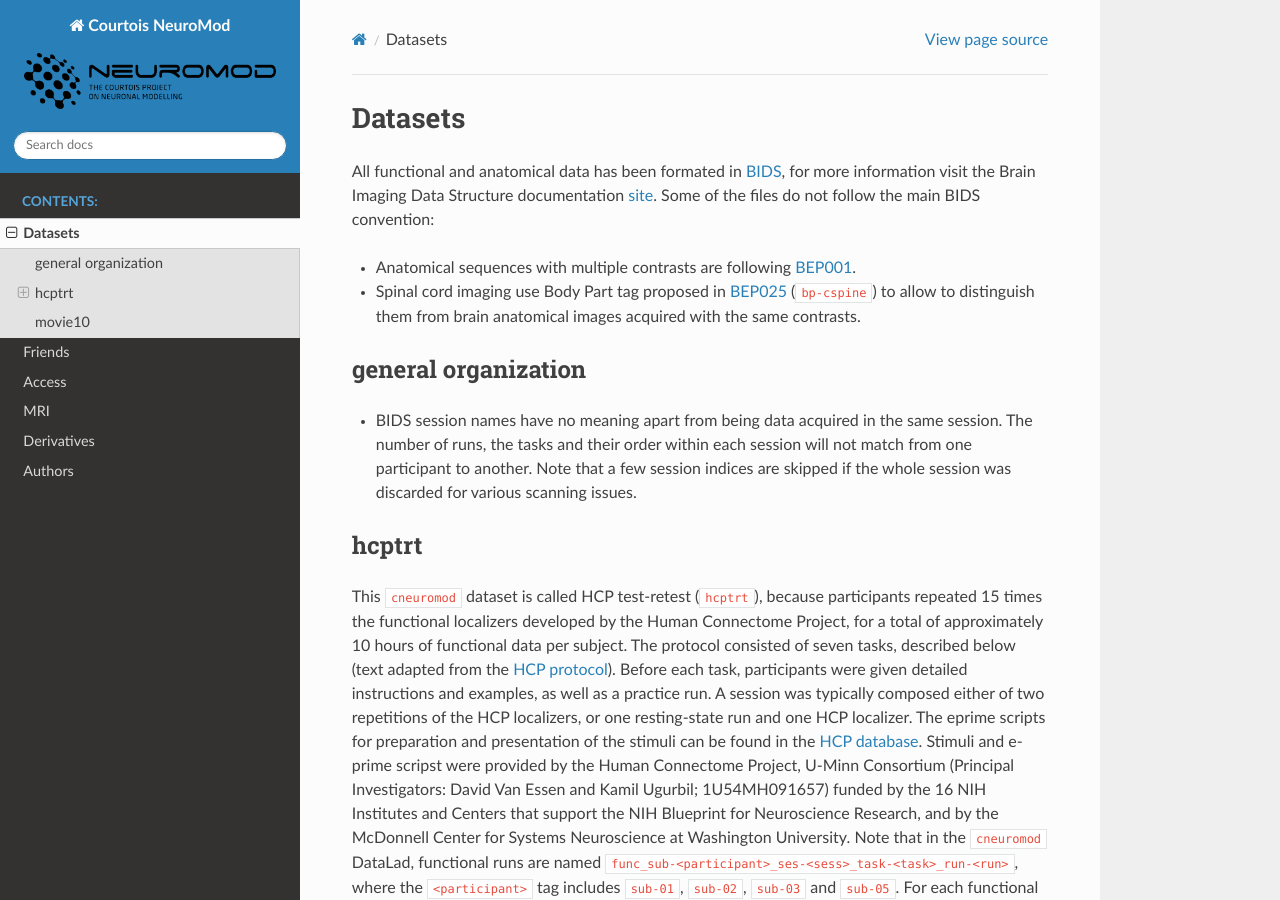
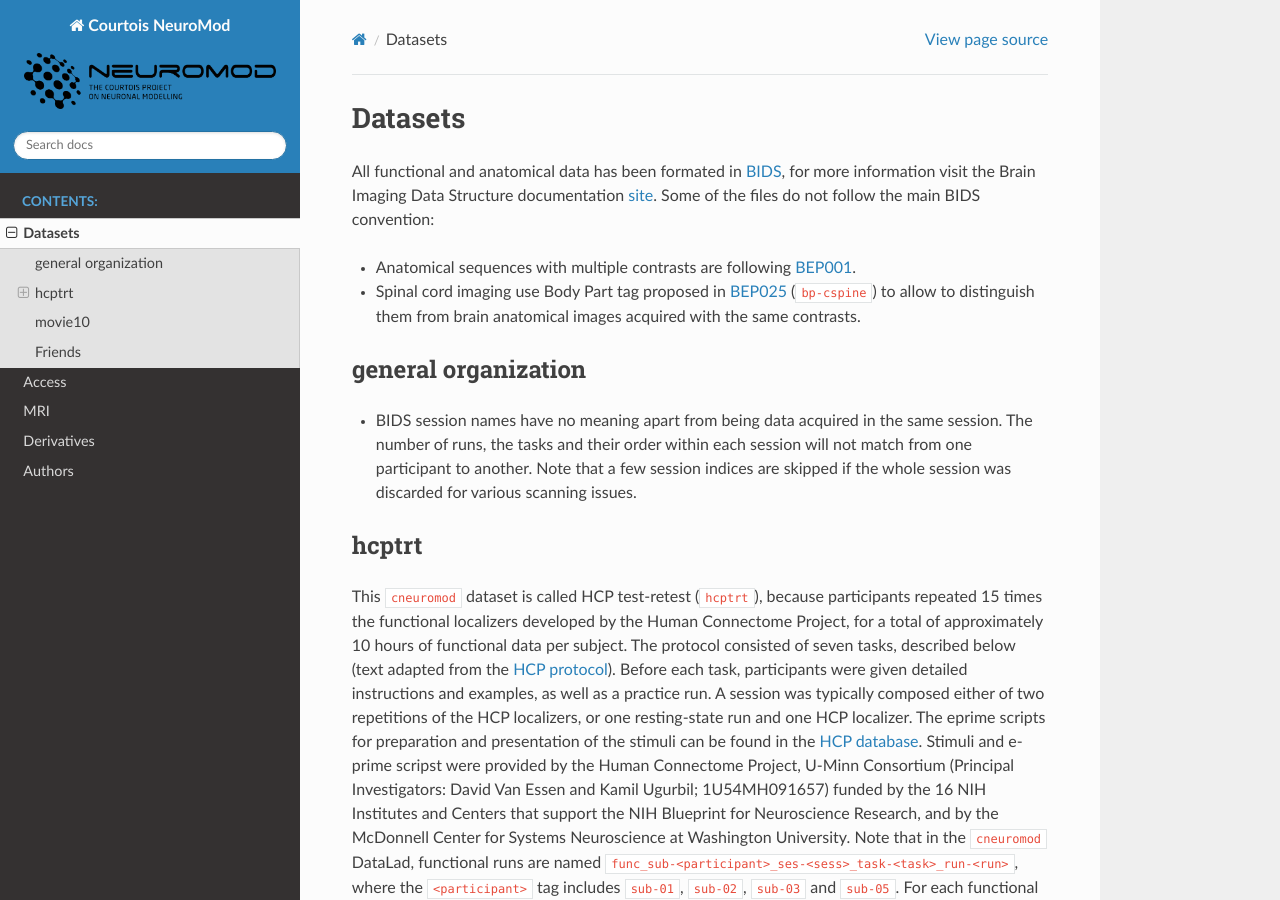
Before and after one commit to courtois-neuromod/cneuromod_docs, a Sphinx documentation site: the page built from source/DATASETS.md, in a window 1280 px wide and 900 px high. Built offline with Sphinx 7.4.7 and the Read the Docs theme 2.0.0, drawn with Linux system fonts in a browser that asks for light colours.

```diff
--- a/source/DATASETS.md
+++ b/source/DATASETS.md
@@ -51,7 +51,7 @@ The participants watched the following movies ([cogatlas](https://www.cognitivea
 
 It should be noted that although three of the participants are not native anglophones, all particioants watched the movies in English. The three native francophone participants are fluent in English and report regularly watching movies in English.
 
-# Friends
+## Friends
 
 This dataset contains functional data acquired while showing participants episodes of the Friends TV show in English. It includes, for now, the season 1 and almost all of season 2.
 Each episode is cut in half to allow more flexible scanning and give participants opportunities for breaks. There is a small overlap between the segment to allow participants to catch up with the story-line. Both segments of an episode were always shown in the same scanning session to avoid participant forgetting the story-line of the episode. As most TV show, each episode is self-contained enough that delays between session should have no influence of the understanding of the story.
```
